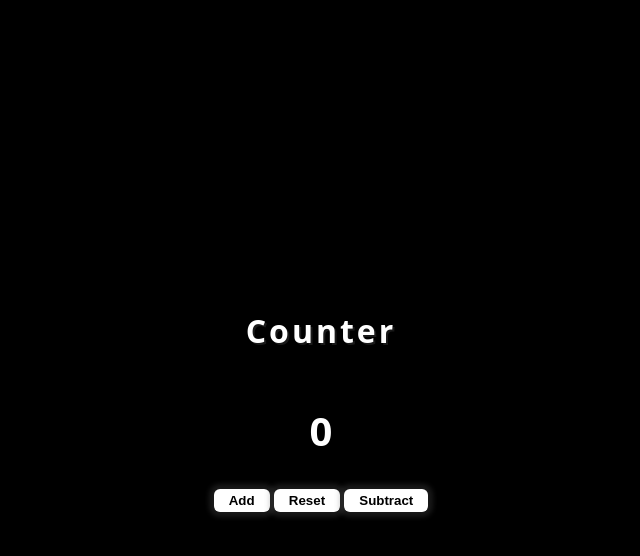
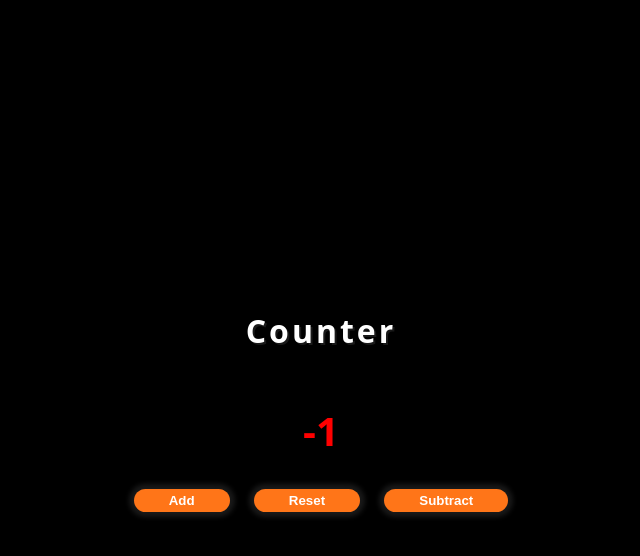
Before and after one commit to matthewpowell3/Counter-App, a plain HTML site: page index.html in a window 1280 px wide. Both pictures are taken after a click on the button "Subtract". Shown: the whole page, without its empty margins (319-959 px from the left). Drawn offline with Linux system fonts and the light colour scheme.

Commit message:
3 files modified

```diff
--- a/index.html
+++ b/index.html
@@ -20,7 +20,7 @@
         <div id="controls">
           <button id="btn add" onclick="counterFun()">Add</button>
           <button id="btn reset " onclick="resetFun()">Reset</button>
-          <button id="btn subtract ">Subtract</button>
+          <button id="btn subtract " onclick="subtractFun()">Subtract</button>
         </div>
       </header>
     </main>
--- a/script.js
+++ b/script.js
@@ -3,4 +3,17 @@ let number = 0;
 function counterFun() {
   number++;
   document.getElementById('number').innerHTML = number;
+  document.getElementById('number').style.color = 'lightgreen';
 }
+
+function resetFun() {
+  number = 0;
+  document.getElementById('number').innerHTML = number;
+  document.getElementById('number').style.color = 'black';
+}
+
+function subtractFun() {
+  number--;
+  document.getElementById('number').innerHTML = number;
+  document.getElementById('number').style.color = 'red';
+}
--- a/styles.css
+++ b/styles.css
@@ -44,15 +44,16 @@ header {
 }
 
 button {
-  background-color: white;
-  color: black;
+  background-color: #ff7518;
+  color: white;
   font-weight: bold;
-  padding: 4px 15px;
+  padding: 4px 35px;
   border: none;
-  border-radius: 6px;
+  border-radius: 35px;
   display: inline-block;
   transition: all 0.15s;
   box-shadow: 0px 0px 5px 5px rgba(100, 100, 100, 0.25);
+  margin: 0px 10px;
 }
 
 button:hover {
```
